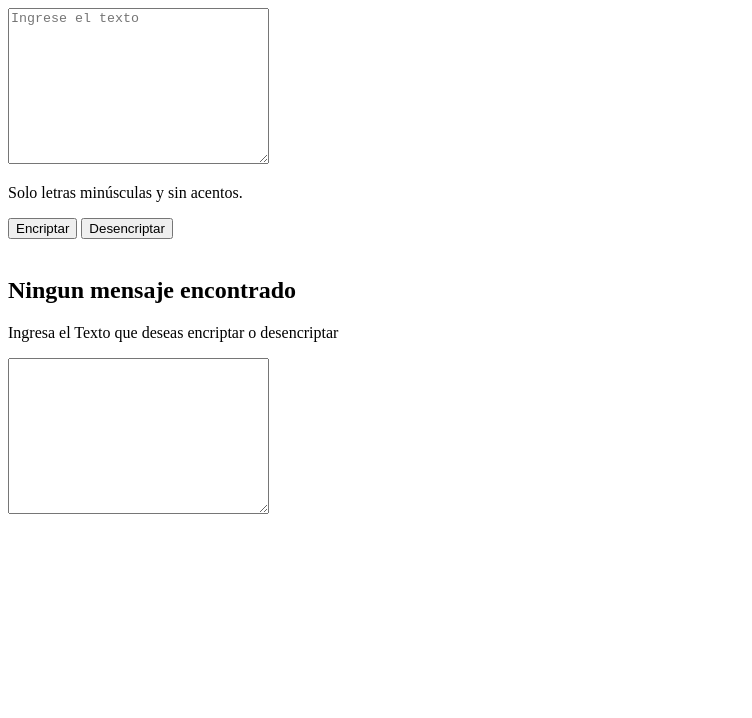
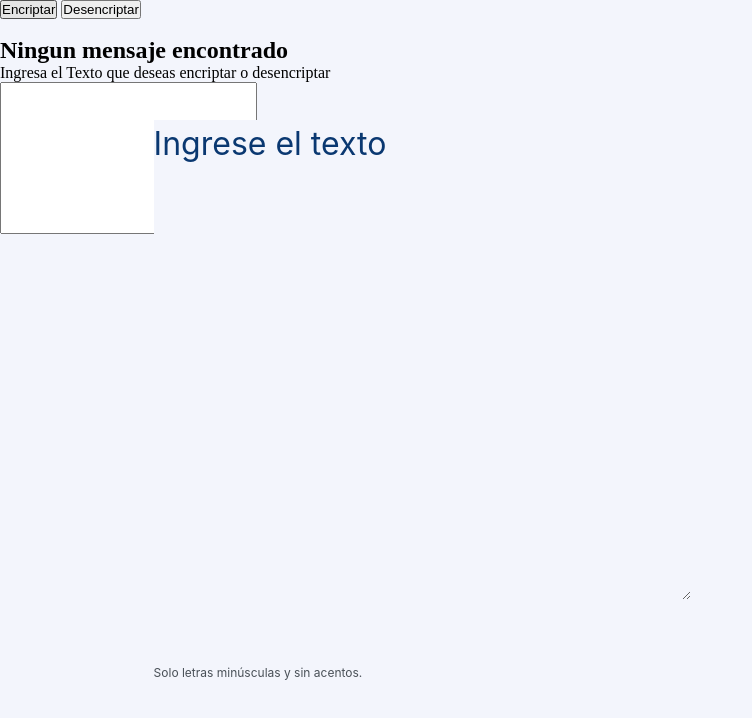
Before and after one commit to JhonOliveros0/ProyectoEncriptador, a plain HTML site: page index.html in a window 1280 px wide. Shown: the whole page, without its empty margins (0-752 px from the left). Drawn offline with Linux system fonts and the light colour scheme.

Commit message:
ajustando los estilos v2

```diff
--- a/estilos/styles.css
+++ b/estilos/styles.css
@@ -1,2 +1,52 @@
 *{
+    margin: 0;
+    padding: 0;
 }
+
+.container{
+    position: relative;
+    width: 100vw;
+    height: 100vh;
+    background: #f3f5fc;
+}
+
+.texto{
+    position: absolute;
+    width: 42%;
+    height: 60%;
+    left: 12%;
+    top: 15%;
+    border: none;
+    font-family: "Inter";
+    font-style: normal;
+    font-weight: 400;
+    font-size: 32px;
+    line-height: 150%;
+    background-color: #f3f5fc;
+}
+.texto::placeholder{
+    color: #0a3871;
+}
+.texto:focus,
+.texto:active{
+    border: none;
+    outline: none;
+}
+.textoGuia{
+    display: flex;
+    flex-direction: row;
+    align-items: center;
+    padding: 0px;
+    gap: 8px;
+    position: absolute;
+    width: 300px;
+    height: 18px;
+    left: 12%;
+    top: 83%;
+    font-family: 'Inter';
+    font-style: normal;
+    font-weight: 400;
+    font-size: 12px;
+    line-height: 150%;
+    color: #495057
+}
--- a/index.html
+++ b/index.html
@@ -11,7 +11,7 @@
 <body>
     <div class="container">
         <div class="textoEncritado">
-            <textarea name="texto" id="texto" cols="30" rows="10" placeholder="Ingrese el texto"></textarea>
+            <textarea class="texto" name="texto" id="texto" cols="30" rows="10" placeholder="Ingrese el texto"></textarea>
         </div>
         <div class="textoGuia">
             <p>Solo letras minúsculas y sin acentos.</p>
```
